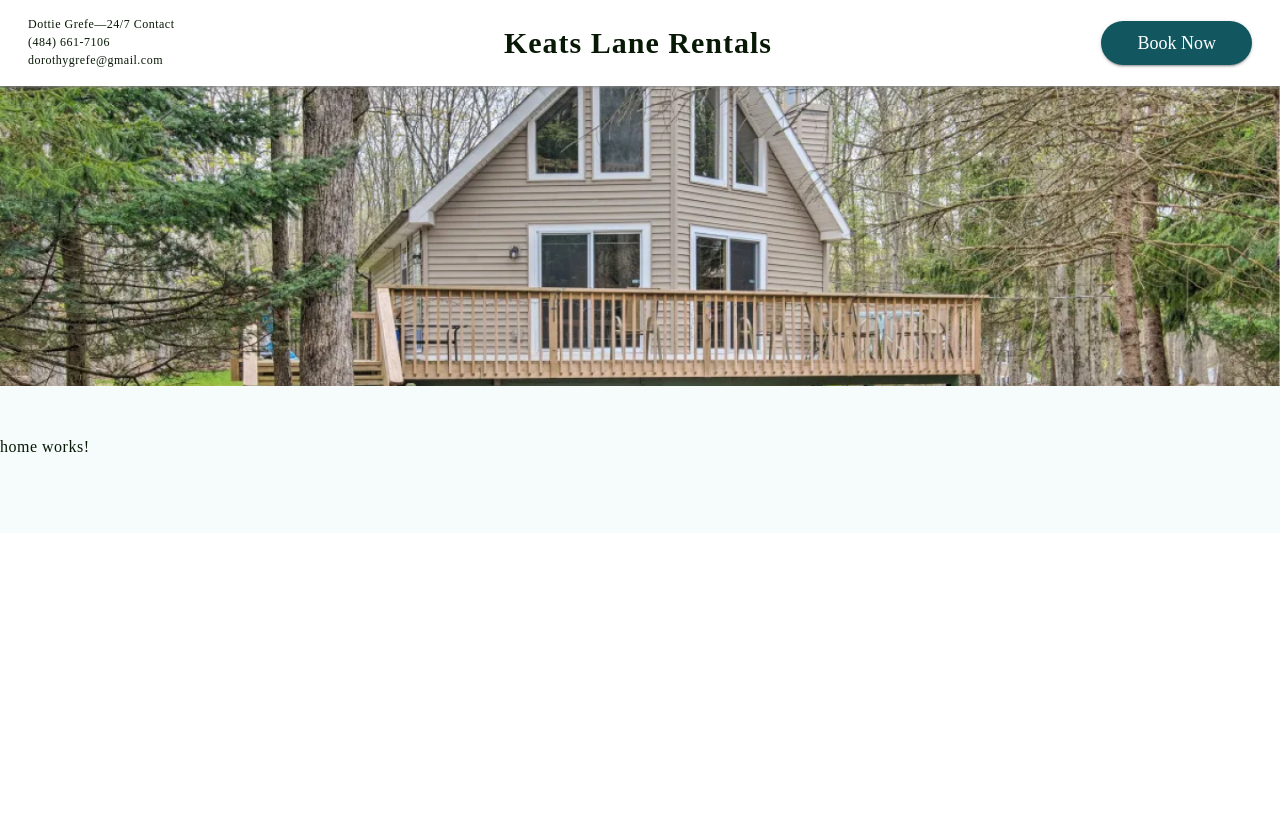
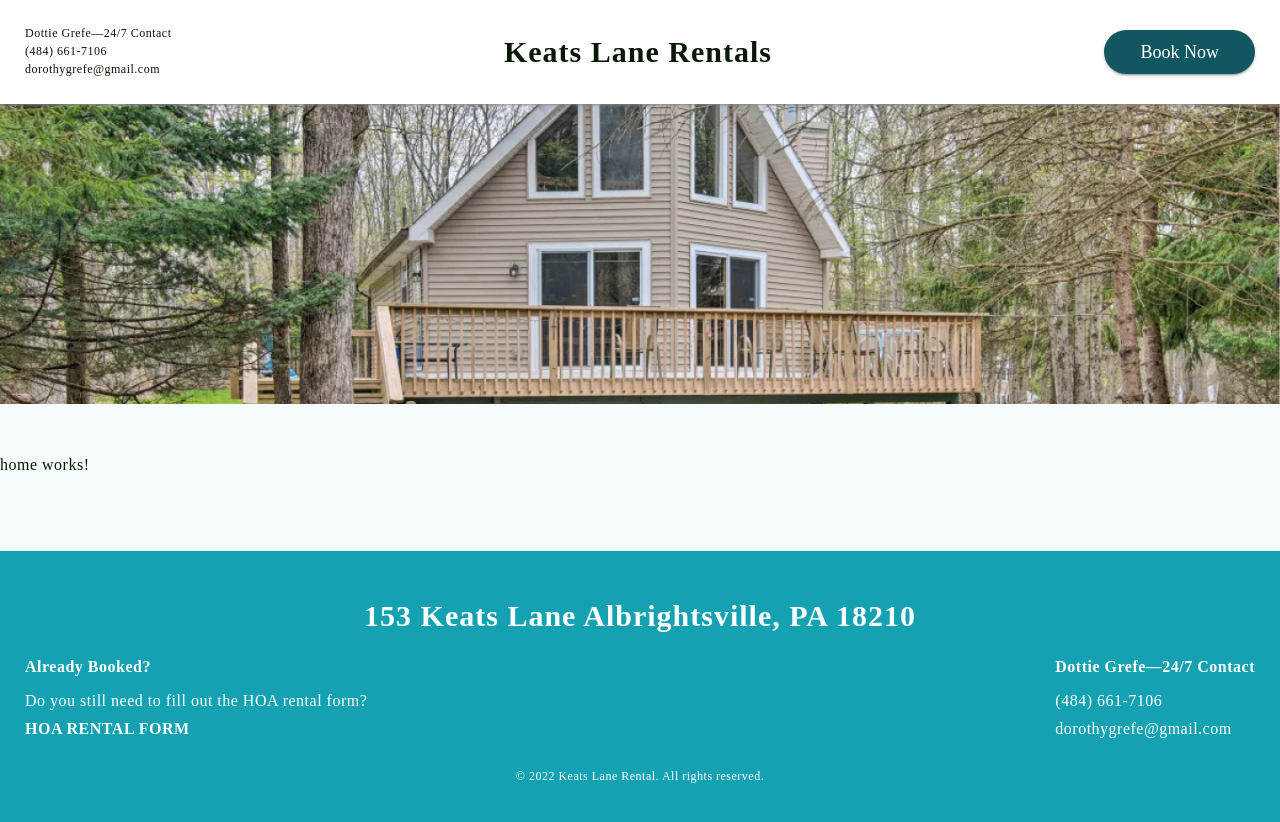
Before and after one commit to nickpiscopio/piscopio-rentals-frontend, an Angular app: page / in a window 1280 px wide. Shown: the top 822 px of the page. Before the commit the page ends 800 px from the top, so only its background shows below. Built offline with nearby package versions, Linux system fonts and the light colour scheme.

Commit message:
Added the footer.

```diff
--- a/src/app/components/fragments/footer/footer.component.html
+++ b/src/app/components/fragments/footer/footer.component.html
@@ -1 +1,22 @@
-<p>footer works!</p>
+<div id="wrapper">
+    <div class="container-fluid">
+        <div class="row">
+            <div class="col-12">
+                <h1>153 Keats Lane Albrightsville, PA 18210</h1>
+            </div>
+            <div *ngIf="shouldShowBookingAndPropertyManagerInfo()" class="col">
+                <p class="title">Already Booked?</p>
+                <p class="description">Do you still need to fill out the HOA rental form?</p>
+                <a (click)="navigateToRentalForm()">HOA RENTAL FORM</a>
+            </div>
+            <div *ngIf="shouldShowBookingAndPropertyManagerInfo()" class="col-auto">
+                <p class="title">{{propertyManager}}—24/7 Contact</p>
+                <p class="description">{{propertyManagerPhoneNumber}}</p>
+                <p>{{propertyManagerEmail}}</p>
+            </div>
+            <div class="col-12">
+                <p id="copyright">© 2022 Keats Lane Rental. All rights reserved.</p>
+            </div>
+        </div>
+    </div>
+</div>
--- a/src/app/components/fragments/footer/footer.component.scss
+++ b/src/app/components/fragments/footer/footer.component.scss
@@ -0,0 +1,57 @@
+@import "src/styles/color.scss";
+@import "src/styles/margin.scss";
+@import "src/styles/typeface.scss";
+
+h1 {
+    margin-bottom: $margin-medium !important;
+    text-align: center;
+    text-transform: capitalize;
+    color: $color-white;
+    font-size: $font-size-header1;
+    font-weight: $font-bold;
+    line-height: $font-size-header1;
+}
+
+p {
+    margin-bottom: 0 !important;
+    color: $color-white;
+}
+
+a {
+    font-weight: $font-bold;
+    color: $color-white;
+    text-decoration: none !important;
+}
+
+a:hover {
+    text-decoration: underline !important;
+    cursor: pointer;
+}
+
+.title {
+    margin-bottom: $margin-normal !important;
+    font-weight: $font-bold;
+}
+
+.description {
+    margin-bottom: 6px !important;
+}
+
+.container-fluid {
+    padding-top: $margin-large;
+    padding-bottom: $margin-large;
+}
+
+#wrapper {
+    padding: 0 $margin-header-footer;
+    background-color: $color-accent;
+    color: $color-white;
+}
+
+#copyright {
+    margin: $margin-medium 0 0 0!important;
+    text-align: center;
+    font-size: $font-size-extra-small;
+    font-weight: $font-normal;
+    color: $color-white;
+}
--- a/src/app/components/fragments/footer/footer.component.ts
+++ b/src/app/components/fragments/footer/footer.component.ts
@@ -1,15 +1,25 @@
-import { Component, OnInit } from '@angular/core';
+import { Component } from '@angular/core';
+import { Router } from '@angular/router';
+import { FooterService } from 'src/app/services/footer.service';
+import { environment } from 'src/environments/environment';
 
 @Component({
   selector: 'app-footer',
   templateUrl: './footer.component.html',
   styleUrls: ['./footer.component.scss']
 })
-export class FooterComponent implements OnInit {
+export class FooterComponent {
+  propertyManager = environment.propertyManager.name;
+  propertyManagerPhoneNumber = environment.propertyManager.phoneNumber;
+  propertyManagerEmail = environment.propertyManager.email;
 
-  constructor() { }
+  constructor(private router: Router, private footerService: FooterService) { }
 
-  ngOnInit(): void {
+  navigateToRentalForm(): void {
+    this.router.navigateByUrl('/registration');
   }
 
+  shouldShowBookingAndPropertyManagerInfo(): boolean {
+    return this.footerService.shouldShowBookingAndPropertyManagerInfo()
+  }
 }
--- a/src/app/components/fragments/header/header.component.scss
+++ b/src/app/components/fragments/header/header.component.scss
@@ -1,3 +1,5 @@
+@import "src/styles/margin.scss";
+
 h1 {
     margin-bottom: 0 !important;
     font-size: 30px;
@@ -14,3 +16,18 @@ p {
     height: 100%;
     vertical-align: middle;
 }
+
+#nav {
+    position: sticky;
+    top: 0;
+    width: 100%;
+    z-index: 1;
+    background-color: #FFFFFF;
+    padding: $margin-medium $margin-header-footer;
+    box-shadow: 0 1px 3px #888888
+}
+
+#nav h1 {
+    margin: 0;
+    text-align: center;
+}
--- a/src/app/components/views/app.component.html
+++ b/src/app/components/views/app.component.html
@@ -6,6 +6,8 @@
   <router-outlet></router-outlet>
 </div>
 
+<app-footer></app-footer>
+
 <div id="wrapper-loading" *ngIf="isLoading()">
   <div id="loading">
     <mat-progress-spinner id="progress" [mode]="progressMode" [diameter]="progressDiameter"></mat-progress-spinner>
--- a/src/app/components/views/app.component.scss
+++ b/src/app/components/views/app.component.scss
@@ -2,21 +2,6 @@
 
 body {
     height: auto
-}
-
-#nav {
-    position: sticky;
-    top: 0;
-    width: 100%;
-    z-index: 1;
-    background-color: #FFFFFF;
-    padding: 16px;
-    box-shadow: 0 1px 3px #888888
-}
-
-#nav h1 {
-    margin: 0;
-    text-align: center;
 }
 
 #content {
--- a/src/app/components/views/home/home.component.ts
+++ b/src/app/components/views/home/home.component.ts
@@ -1,4 +1,5 @@
 import { Component, OnInit } from '@angular/core';
+import { FooterService } from 'src/app/services/footer.service';
 import { HeaderService } from 'src/app/services/header.service';
 
 @Component({
@@ -8,9 +9,10 @@ import { HeaderService } from 'src/app/services/header.service';
 })
 export class HomeComponent implements OnInit {
 
-  constructor(private headerService: HeaderService) { }
+  constructor(private headerService: HeaderService, private footerService: FooterService) { }
 
   ngOnInit(): void {
     this.headerService.setShowBookNow(true);
+    this.footerService.setShowBookingAndPropertyManagerInfo(true);
   }
 }
--- a/src/app/components/views/registration/registration.component.ts
+++ b/src/app/components/views/registration/registration.component.ts
@@ -10,6 +10,7 @@ import { GenericDialogComponent } from "../dialogs/generic-dialog/generic-dialog
 import { Router } from "@angular/router";
 import { LoadingService } from "src/app/services/loading.service";
 import { HeaderService } from "src/app/services/header.service";
+import { FooterService } from "src/app/services/footer.service";
 
 @Component({
   selector: "app-registration",
@@ -37,6 +38,7 @@ export class RegistrationComponent implements OnInit {
     private dateService: DateService,
     private registrationService: RegistrationService,
     private headerService: HeaderService,
+    private footerService: FooterService,
     private loadingService: LoadingService
   ) {
     this.setVehicleArray()
@@ -44,6 +46,7 @@ export class RegistrationComponent implements OnInit {
 
   ngOnInit(): void {
     this.headerService.setShowBookNow(false);
+    this.footerService.setShowBookingAndPropertyManagerInfo(false);
   }
 
   addAnotherVehicle(): void {
--- /dev/null
+++ b/src/app/services/footer.service.ts
@@ -0,0 +1,16 @@
+import { Injectable } from '@angular/core';
+
+@Injectable({
+  providedIn: 'root',
+})
+export class FooterService {
+    private showBookingAndPropertyManagerInfo = false;
+
+    setShowBookingAndPropertyManagerInfo(showBookingAndPropertyManagerInfo: boolean) {
+        this.showBookingAndPropertyManagerInfo = showBookingAndPropertyManagerInfo;
+    }
+
+    shouldShowBookingAndPropertyManagerInfo(): boolean {
+        return this.showBookingAndPropertyManagerInfo;
+    }
+}
--- /dev/null
+++ b/src/styles/color.scss
@@ -0,0 +1,8 @@
+$color-white: #FFFFFF;
+$color-white-darker: #F6FBFB;
+$color-teal-light: #14A1B2;
+$color-teal-dark: #12575F;
+$color-text: #071805;
+
+$color-primary: $color-teal-dark;
+$color-accent: $color-teal-light;
--- a/src/styles/margin.scss
+++ b/src/styles/margin.scss
@@ -2,3 +2,5 @@ $margin-extra-large: 100px;
 $margin-large: 50px;
 $margin-medium: 25px;
 $margin-normal: 12px;
+
+$margin-header-footer: 13px;
--- a/src/styles/typeface.scss
+++ b/src/styles/typeface.scss
@@ -2,6 +2,14 @@ $font-extra-bold: 800;
 $font-bold: 700;
 $font-semi-bold: 600;
 $font-medium: 500;
+$font-normal: 400;
+
+$font-size-header1: 30px;
+$font-size-header2: 24px;
+$font-size-header3: 18px;
+$font-size-normal: 16px;
+$font-size-small: 14px;
+$font-size-extra-small: 12px;
 
 @font-face {
     font-family: Montserrat-Bold;
```
